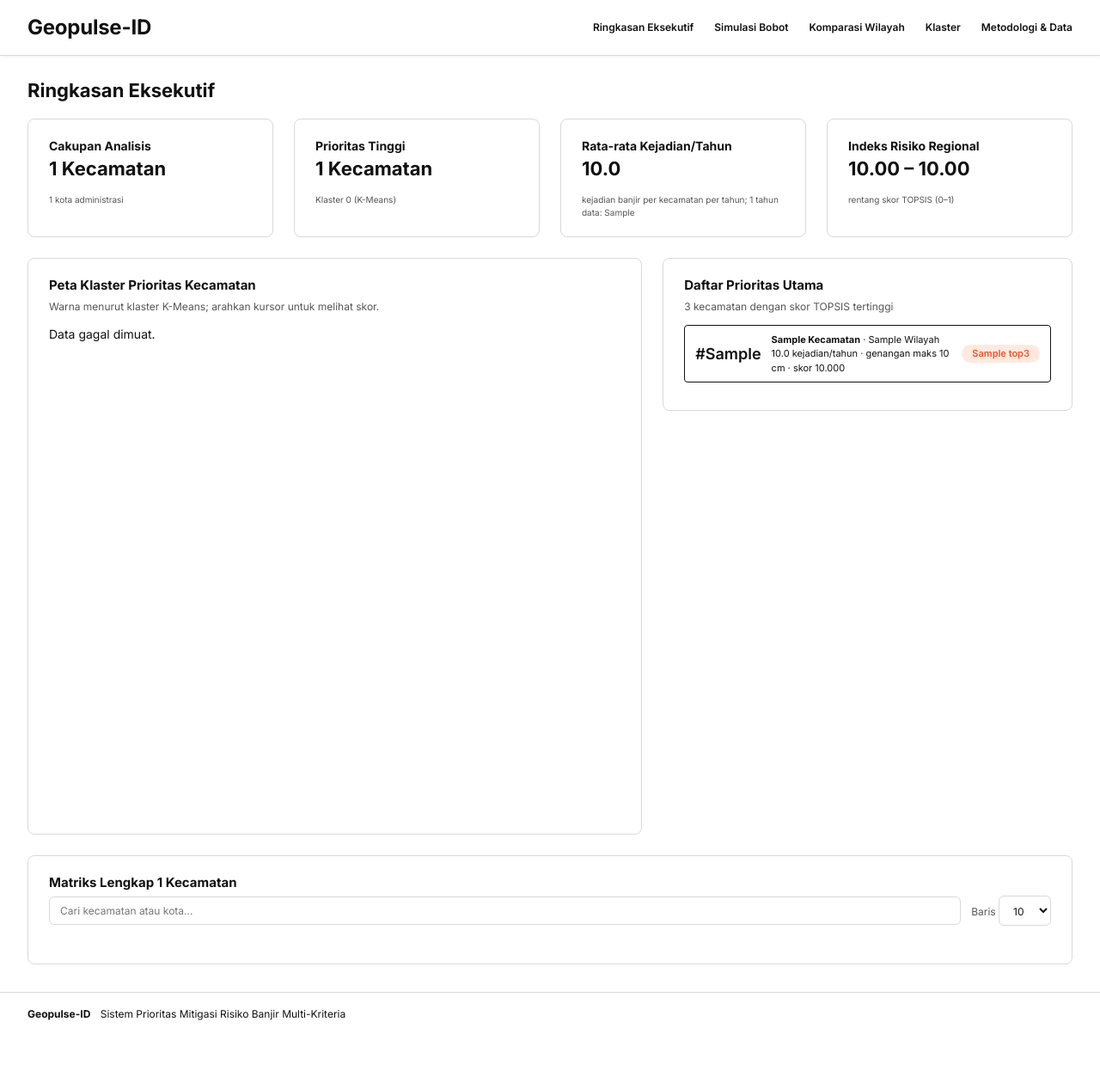
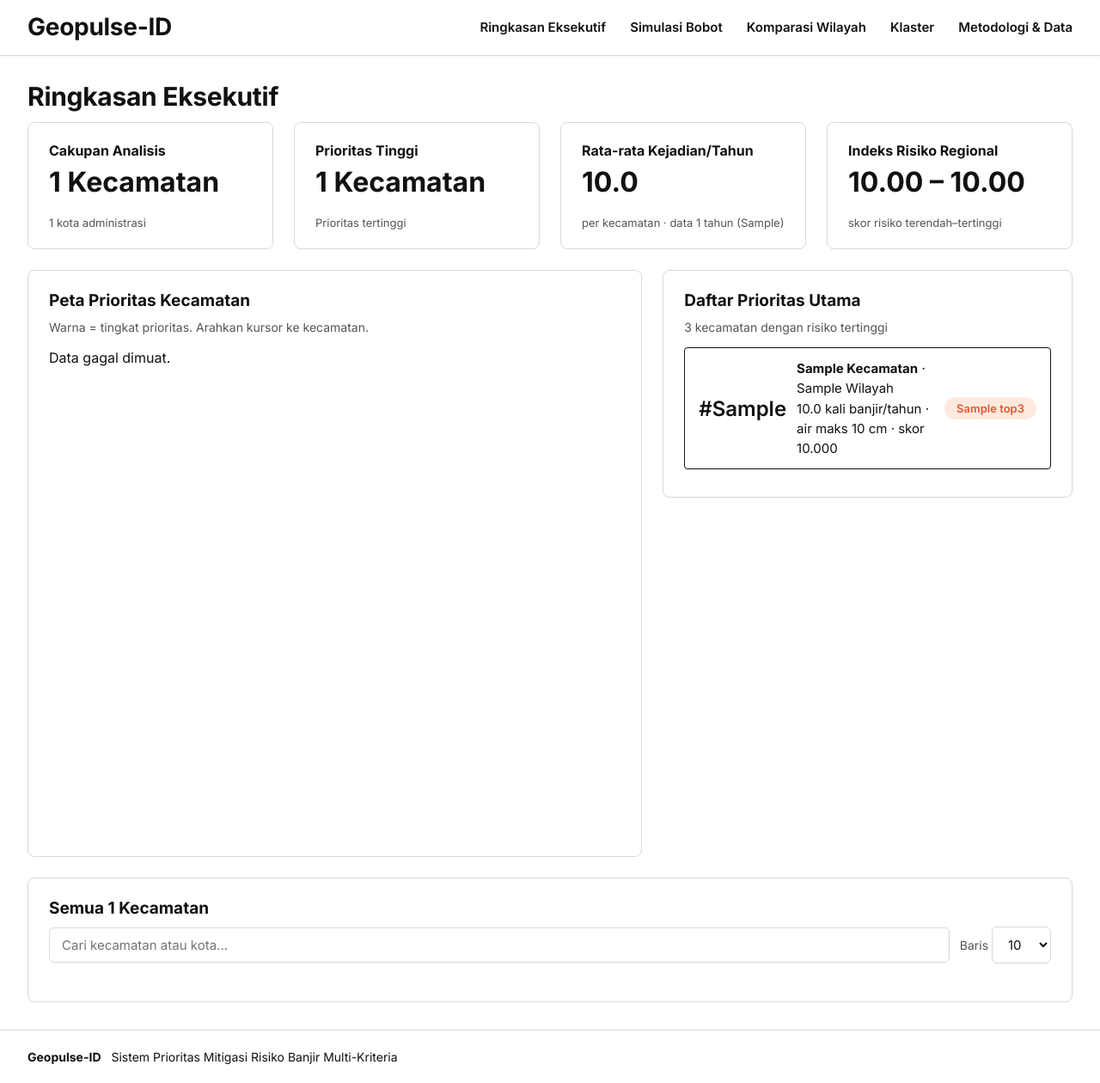
Before and after one commit to Aceranzer/Geopulse-id, a Flask app: template templates/ringkasan.html in a window 1280 px wide. Shown: the whole page at 86% size. Before the commit the page ends 1187 px from the top, so only its background shows below. Run offline with Flask 3, Linux system fonts and the light colour scheme; the template is opened without the code that fills it: most values are stand-ins (such as "Sample title", 1, 10 or a date in 2020); data that the repository does not hold is empty.

Commit message:
Revisi tampilan: font lebih besar, teks teknis dipersingkat, Metodologi diringkas

```diff
--- a/src/recommend.py
+++ b/src/recommend.py
@@ -7,8 +7,7 @@
 """
 
 SUMBER = "Kerangka Perka BNPB 02/2012 (draf awal, belum divalidasi lapangan)"
-CATATAN_VALIDASI = ("Rekomendasi awal berbasis kerangka pengkajian risiko BNPB. "
-                    "Butuh validasi tim lapangan sebelum dieksekusi; keputusan final tetap pada BPBD.")
+CATATAN_VALIDASI = "Rekomendasi awal; perlu divalidasi tim lapangan. Keputusan final ada pada BPBD."
 
 
 def _t(tindakan, prioritas):
--- a/static/css/app.css
+++ b/static/css/app.css
@@ -8,3 +8,27 @@
 
 @media (max-width: 1100px) { .container, .topbar .container { padding: 0 16px; } }
 a.btn { text-decoration: none; color: var(--primary-ink); }
+
+/* ---- font lebih besar (menimpa ukuran kecil di theme.css) ---- */
+body { font-size: 16px; line-height: 1.55; }
+main h1 { font-size: 30px; margin: 0 0 6px; letter-spacing: -.01em; }
+.brand { font-size: 28px; }
+.nav { gap: 28px; }
+.nav a { font-size: 15px; }
+.btn { font-size: 15px; padding: 11px 18px; }
+.card h2, .card h3 { font-size: 19px; margin-bottom: 6px; }
+.card .muted, .muted { font-size: 14px; }
+.stat .label { font-size: 16px; }
+.stat .num { font-size: 32px; }
+.stat .foot { font-size: 13px; }
+.rank-row { padding: 12px 16px; }
+.rank-row .no { font-size: 24px; }
+.rank-row .name { font-size: 15px; }
+.pill { font-size: 13px; padding: 3px 14px; }
+.table { font-size: 14.5px; }
+.table th { font-size: 13px; }
+.table td, .table th { padding: 12px 10px; }
+input[type=search], select, input[type=text], input[type=file] { font-size: 15px; padding: 10px 14px; }
+.pager { font-size: 14px; }
+.pager .page { width: 32px; height: 32px; font-size: 14px; }
+.footer { font-size: 14px; padding: 20px 0; }
--- a/static/css/print.css
+++ b/static/css/print.css
@@ -1,7 +1,7 @@
 /* Cetak A4 (Ctrl+P). Dimuat dengan media="print", menimpa tema layar. */
 @page { size: A4; margin: 14mm; }
 
-body { font-size: 10.5px; color: #000; background: #fff; }
+body { font-size: 12px; color: #000; background: #fff; }
 .container, .topbar .container { max-width: none; padding: 0; }
 
 /* sembunyikan elemen interaktif */
--- a/static/js/komparasi.js
+++ b/static/js/komparasi.js
@@ -1,3 +1,4 @@
+Chart.defaults.font.size = 14;
 // Komparasi dua kecamatan: kartu ringkas, grafik nilai relatif, tabel nilai asli, panel tindakan.
 const WARNA = window.KLASTER_WARNA, REK = window.REKOMENDASI;
 const esc = s => String(s).replace(/[&<>"']/g, c => ({ "&": "&amp;", "<": "&lt;", ">": "&gt;", '"': "&quot;", "'": "&#39;" }[c]));
@@ -17,7 +18,7 @@
   return `<div class="card">
     <div class="nama">${esc(r.kecamatan)}</div>
     <div class="muted">${esc(r.wilayah)}</div>
-    <div class="angka"><span>Peringkat<b>#${r.rank_topsis}</b></span><span>Skor TOPSIS<b>${r.skor_topsis.toFixed(3)}</b></span></div>
+    <div class="angka"><span>Peringkat<b>#${r.rank_topsis}</b></span><span>Skor risiko<b>${r.skor_topsis.toFixed(3)}</b></span></div>
     <span class="pill c${r.cluster_id}">${esc(r.cluster_name)}</span>
     ${r.silhouette_sample < 0.1 ? '<div class="muted" style="margin-top:8px;">▲ Kecamatan batas: klaster kurang pasti</div>' : ""}
   </div>`;
@@ -42,7 +43,7 @@
   document.getElementById("thA").textContent = a.kecamatan;
   document.getElementById("thB").textContent = b.kecamatan;
   document.querySelector("#tabel-asli tbody").innerHTML = kriteria.map(c =>
-    `<tr><td>${esc(c.desc)}${c.type === "cost" ? " (cost)" : ""}</td><td>${esc(c.satuan)}</td><td class="num">${fmt(a[c.kolom])}</td><td class="num">${fmt(b[c.kolom])}</td></tr>`).join("");
+    `<tr><td>${esc(c.desc)}</td><td>${esc(c.satuan)}</td><td class="num">${fmt(a[c.kolom])}</td><td class="num">${fmt(b[c.kolom])}</td></tr>`).join("");
 
   const data = {
     labels: kriteria.map(c => c.desc),
--- a/static/js/ringkasan.js
+++ b/static/js/ringkasan.js
@@ -5,14 +5,14 @@
 const id = n => n.toLocaleString("id-ID", { maximumFractionDigits: 0 });
 
 const KOLOM = [
-  { key: "rank_topsis", label: "Rank", num: true, fmt: v => v },
+  { key: "rank_topsis", label: "Peringkat", num: true, fmt: v => v },
   { key: "kecamatan", label: "Kecamatan", fmt: v => esc(v) },
   { key: "wilayah", label: "Kota", fmt: v => esc(v) },
-  { key: "skor_topsis", label: "Skor TOPSIS", num: true, fmt: v => v.toFixed(3) },
-  { key: "kejadian_per_tahun", label: "Frekuensi (kejadian/thn)", num: true, fmt: v => v.toFixed(1) },
-  { key: "tinggi_max_cm", label: "Tinggi Air (cm)", num: true, fmt: v => id(v) },
+  { key: "skor_topsis", label: "Skor risiko", num: true, fmt: v => v.toFixed(3) },
+  { key: "kejadian_per_tahun", label: "Banjir (kali/thn)", num: true, fmt: v => v.toFixed(1) },
+  { key: "tinggi_max_cm", label: "Tinggi air (cm)", num: true, fmt: v => id(v) },
   { key: "lama_hari_mean", label: "Durasi (hari)", num: true, fmt: v => v.toFixed(1) },
-  { key: "jiwa_per_tahun", label: "Jiwa Terdampak (jiwa/thn)", num: true, fmt: v => id(v) },
+  { key: "jiwa_per_tahun", label: "Warga terdampak/thn", num: true, fmt: v => id(v) },
   { key: "cluster_id", label: "Klaster", fmt: (v, r) => `<span class="pill c${v}">${esc(r.cluster_name)}</span>` },
 ];
 
@@ -127,13 +127,13 @@
     <div class="muted">${esc(r.wilayah)}</div>
     <div class="detail-ringkas">
       <div><span class="muted">Peringkat</span><b>#${r.rank_topsis} dari ${data.length}</b></div>
-      <div><span class="muted">Skor TOPSIS</span><b>${r.skor_topsis.toFixed(3)}</b></div>
+      <div><span class="muted">Skor risiko</span><b>${r.skor_topsis.toFixed(3)}</b></div>
       <div><span class="muted">Klaster</span><b><span class="pill c${r.cluster_id}">${esc(r.cluster_name)}</span></b></div>
     </div>
     ${r.silhouette_sample < 0.1 ? '<div class="muted">▲ Kecamatan batas: klaster kurang pasti</div>' : ""}
     <h3>Kriteria</h3>
     <table class="table"><tbody>${window.KRITERIA.map(k =>
-      `<tr><td>${esc(k.desc)}${k.type === "cost" ? " (cost)" : ""}</td><td class="muted">${esc(k.satuan)}</td><td class="num">${nilaiId(r[k.kolom])}</td></tr>`).join("")}</tbody></table>
+      `<tr><td>${esc(k.desc)}</td><td class="muted">${esc(k.satuan)}</td><td class="num">${nilaiId(r[k.kolom])}</td></tr>`).join("")}</tbody></table>
     <h3>Prioritas tindakan</h3>
     ${tindakan ? `<ul>${tindakan.map(t => `<li>${esc(t.tindakan)} <span class="muted">(prioritas ${esc(t.prioritas)})</span></li>`).join("")}</ul>`
                : '<div class="placeholder">Rekomendasi belum ditetapkan.</div>'}
--- a/static/js/simulasi.js
+++ b/static/js/simulasi.js
@@ -19,7 +19,7 @@
   const w = bobotAktif();
   slidersEl.innerHTML = kriteria.map((c, j) => `
     <div class="slider-row">
-      <label for="s${j}">${esc(c.desc)}${c.type === "cost" ? " (cost)" : ""}<span class="muted"> · ${esc(c.dimensi)}</span></label>
+      <label for="s${j}">${esc(c.desc)}<span class="muted"> · ${esc(c.dimensi)}</span></label>
       <input type="range" id="s${j}" min="0" max="100" step="0.5" value="${(mode === "kustom" ? raw[j] : w[j] * 100).toFixed(1)}" ${mode === "kustom" ? "" : "disabled"}>
       <b id="p${j}">${(w[j] * 100).toFixed(1)}%</b>
     </div>`).join("");
@@ -41,7 +41,7 @@
   const berubah = hasil.filter(h => h.delta !== 0).length;
   const top10Sama = hasil.filter(h => h.rank_baru <= 10 && h.rank_bawaan <= 10).length;
   document.getElementById("ringkasan").innerHTML =
-    `<b>${NAMA_PRESET[mode]}</b>: ${berubah} dari ${hasil.length} kecamatan berpindah peringkat; ${top10Sama} dari 10 kecamatan teratas bawaan tetap di 10 besar.`;
+    `<b>${NAMA_PRESET[mode]}</b>: ${berubah} kecamatan berubah peringkat · ${top10Sama} dari 10 teratas bawaan tetap di 10 besar.`;
 
   document.querySelector("#tabel tbody").innerHTML = hasil.map(h => {
     const panah = h.delta > 0 ? `<span class="naik">▲ naik ${h.delta}</span>` : h.delta < 0 ? `<span class="turun">▼ turun ${-h.delta}</span>` : '<span class="muted">– tetap</span>';
--- a/templates/ringkasan.html
+++ b/templates/ringkasan.html
@@ -5,10 +5,10 @@
   <link rel="stylesheet" href="https://unpkg.com/leaflet@1.9.4/dist/leaflet.css">
   <style>
     #peta { border-radius: 6px; }
-    .legenda-topo { background: rgba(255,255,255,.9); padding: 6px 8px; border-radius: 4px; font-size: 10px; width: 150px; }
+    .legenda-topo { background: rgba(255,255,255,.9); padding: 6px 8px; border-radius: 4px; font-size: 13px; width: 200px; }
     .legenda-topo .bar { height: 8px; border-radius: 2px; background: linear-gradient(to right, #f2f2f2, #8a8a8a); border: 1px solid #bbb; }
     .legenda-topo .teks { display: flex; justify-content: space-between; margin-top: 2px; }
-    .legend-klaster { display: flex; flex-wrap: wrap; gap: 16px; margin-top: 12px; font-size: 12px; }
+    .legend-klaster { display: flex; flex-wrap: wrap; gap: 16px; margin-top: 12px; font-size: 14px; }
     .legend-klaster i { display: inline-block; width: 12px; height: 12px; border-radius: 2px; margin-right: 6px; vertical-align: -1px; }
     .tools { display: flex; gap: 12px; margin-bottom: 12px; align-items: center; }
     .tools input[type=search] { flex: 1; }
@@ -18,18 +18,18 @@
     tr.klik { cursor: pointer; } tr.klik:hover { background: #e4e4e4 !important; }
     #detail { border: 1px solid var(--ink); border-radius: var(--radius); padding: 24px; width: min(560px, 94vw); max-height: 90vh; }
     #detail::backdrop { background: rgba(0,0,0,.35); }
-    #detail h3 { font-size: 13px; margin: 16px 0 4px; }
+    #detail h3 { font-size: 15px; margin: 16px 0 4px; }
     .detail-ringkas { display: flex; gap: 12px; margin: 12px 0; }
     .detail-ringkas > div { flex: 1; border: 1px solid var(--line); border-radius: 6px; padding: 8px 10px; }
-    .detail-ringkas span { display: block; font-size: 11px; } .detail-ringkas b { font-size: 16px; }
-    #detail .table td { padding: 6px 4px; } #detail ul { padding-left: 18px; font-size: 12px; }
-    .placeholder { border: 1px dashed var(--ink-soft); border-radius: 6px; padding: 10px; color: var(--ink-soft); font-size: 12px; }
+    .detail-ringkas span { display: block; font-size: 14px; } .detail-ringkas b { font-size: 18px; }
+    #detail .table td { padding: 6px 4px; } #detail ul { padding-left: 18px; font-size: 14px; }
+    .placeholder { border: 1px dashed var(--ink-soft); border-radius: 6px; padding: 10px; color: var(--ink-soft); font-size: 14px; }
     #detail-tutup { float: right; }
   </style>
 {% endblock %}
 
 {% block content %}
-  <h1 style="font-size:22px; margin:0 0 16px;">Ringkasan Eksekutif</h1>
+  <h1>Ringkasan Eksekutif</h1>
 
   <div class="grid grid-4">
     <div class="card stat">
@@ -40,36 +40,36 @@
     <div class="card stat">
       <div class="label">Prioritas Tinggi</div>
       <div class="num">{{ stats.n_prioritas }} Kecamatan</div>
-      <div class="foot"><span>Klaster 0 (K-Means)</span></div>
+      <div class="foot"><span>Prioritas tertinggi</span></div>
     </div>
     <div class="card stat">
       <div class="label">Rata-rata Kejadian/Tahun</div>
       <div class="num">{{ "%.1f"|format(stats.kejadian_rata) }}</div>
-      <div class="foot"><span>kejadian banjir per kecamatan per tahun; {{ stats.n_tahun }} tahun data: {{ stats.rentang_tahun }}</span></div>
+      <div class="foot"><span>per kecamatan · data {{ stats.n_tahun }} tahun ({{ stats.rentang_tahun }})</span></div>
     </div>
     <div class="card stat">
       <div class="label">Indeks Risiko Regional</div>
       <div class="num">{{ "%.2f"|format(stats.skor_min) }} – {{ "%.2f"|format(stats.skor_maks) }}</div>
-      <div class="foot"><span>rentang skor TOPSIS (0–1)</span></div>
+      <div class="foot"><span>skor risiko terendah–tertinggi</span></div>
     </div>
   </div>
 
   <div class="peta-prioritas">
   <div class="card section">
-    <h2>Peta Klaster Prioritas Kecamatan</h2>
-    <div class="muted">Warna menurut klaster K-Means; arahkan kursor untuk melihat skor.</div>
+    <h2>Peta Prioritas Kecamatan</h2>
+    <div class="muted">Warna = tingkat prioritas. Arahkan kursor ke kecamatan.</div>
     <div id="peta" style="margin-top:12px;"></div>
     <div class="legend-klaster" id="legend"></div>
   </div>
 
   <div class="card section">
     <h2>Daftar Prioritas Utama</h2>
-    <div class="muted" style="margin-bottom:12px;">3 kecamatan dengan skor TOPSIS tertinggi</div>
+    <div class="muted" style="margin-bottom:12px;">3 kecamatan dengan risiko tertinggi</div>
     {% for r in top3 %}
       <div class="rank-row">
         <span class="no">#{{ r.rank_topsis }}</span>
         <span class="name"><b>{{ r.kecamatan|title }}</b> · {{ r.wilayah|title }}<br>
-          {{ "%.1f"|format(r.kejadian_per_tahun) }} kejadian/tahun · genangan maks {{ r.tinggi_max_cm|int }} cm · skor {{ "%.3f"|format(r.skor_topsis) }}</span>
+          {{ "%.1f"|format(r.kejadian_per_tahun) }} kali banjir/tahun · air maks {{ r.tinggi_max_cm|int }} cm · skor {{ "%.3f"|format(r.skor_topsis) }}</span>
         <span class="pill c{{ r.cluster_id|int }}">{{ r.cluster_name }}</span>
       </div>
     {% endfor %}
@@ -77,7 +77,7 @@
   </div>
 
   <div class="card section">
-    <h2>Matriks Lengkap {{ stats.n_kecamatan }} Kecamatan</h2>
+    <h2>Semua {{ stats.n_kecamatan }} Kecamatan</h2>
     <div class="tools no-print">
       <input type="search" id="cari" placeholder="Cari kecamatan atau kota...">
       <label class="muted">Baris
```
Also changed, not shown: static/css/pdf.css (+11 -11 lines), static/js/klaster.js (+4 -3 lines), templates/klaster.html (+10 -12 lines), templates/komparasi.html (+9 -9 lines), templates/metodologi.html (+49 -52 lines), templates/pdf/kecamatan.html (+5 -5 lines), templates/pdf/simulasi.html (+4 -4 lines), templates/simulasi.html (+6 -6 lines), tests/test_app.py (+3 -1 lines).
